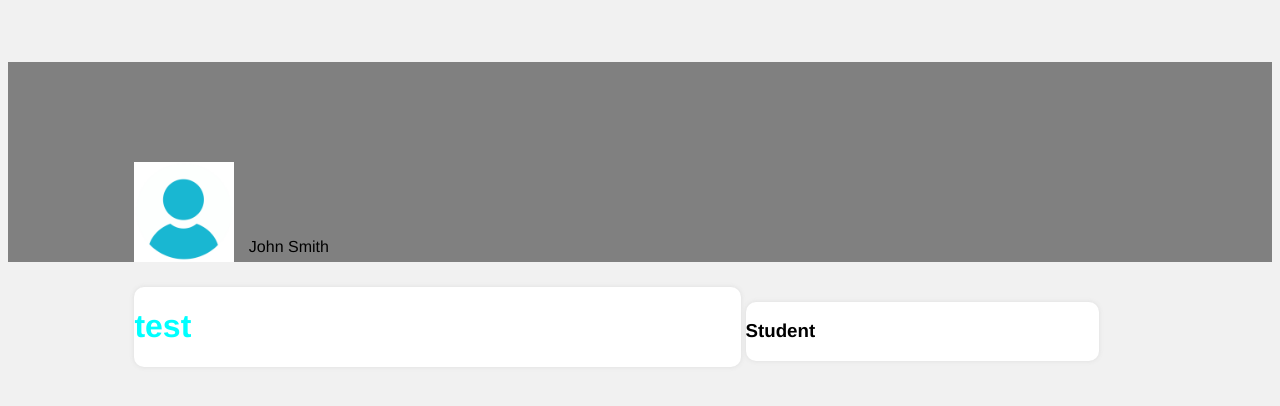
After one commit to matikd41/UniVerse, a PHP site: page /profile.html in a window 1280 px wide. The commit adds this page. Shown: the top 406 px of the page. Run offline with PHP 8.4, Linux system fonts and the light colour scheme; some web fonts are replaced.

Commit message:
added temp profile page and css

```diff
--- /dev/null
+++ b/profile.css
@@ -0,0 +1,44 @@
+.container {
+	margin-top: 25px;
+}
+
+.banner {
+	height: 200px;
+	width: 100%;
+	/*outline-style: solid;*/
+}
+
+.banner2 {
+	margin: auto;
+	position: relative;
+	top: 100px;
+	width: 80%;
+	max-width: 1080px;
+}
+.profilePic {
+	position: relative;
+	height: 100px;
+	width: 100px;
+}
+
+.name {
+	position: relative;
+	left: 10px;
+	bottom: 10px;
+}
+
+.content-left {
+	display: inline-block;
+	width: 60%;
+	background: #fff;
+	border-radius: 10px;
+	box-shadow: 0 0 5px #ddd;
+}
+
+.content-right {
+	display: inline-block;
+	width: 35%;
+	background: #fff;
+	border-radius: 10px;
+	box-shadow: 0 0 5px #ddd;
+}
--- /dev/null
+++ b/profile.html
@@ -0,0 +1,28 @@
+<!DOCTYPE html>
+<html>
+	<head>
+		<meta charset ="UTF-8">
+		<meta name="viewport" content="width=device-width, initial-scale=1.0">
+		<title>UniVerse - Profile</title>
+		<link href="style.css" rel="stylesheet" type="text/css" media="all">
+		<link href="profile.css" rel="stylesheet" type="text/css" media="all">
+	</head>
+	<body>
+		<br>
+		<br>
+		<br>
+		<div class="banner" style="background: grey">
+			<div class="banner2">
+				<img class="profilePic" src="images/defaultPfp.jpg" alt="User profile picture">
+				<span class="name">John Smith</span>
+			</div>
+		</div>
+		<div class="container">
+			<div class="content-left">
+				<h1 style="color:cyan;">test</h1>
+			</div>
+			<div class="content-right">
+				<h3><i class="nf nf-fa-heart"></i>Student</h3>
+			</div>
+	</body>
+</html>
--- a/style.css
+++ b/style.css
@@ -1,7 +1,8 @@
+@import "https://www.nerdfonts.com/assets/css/webfont.css";
 body {
-	background: black;
-	color: white;
-	text-align: center;
+	font-family: "Helvetica", "Arial", sans-serif;
+	background: #f1f1f1;
+	color: black;
 }
 
 .ouText {
@@ -9,7 +10,8 @@ body {
 }
 .container {
 	margin:auto;
-	width: 1080px;
+	width: 80%;
+	max-width: 1080px;
 }
 
 .header {
```
Also changed, not shown: images/defaultPfp.jpg (added).
